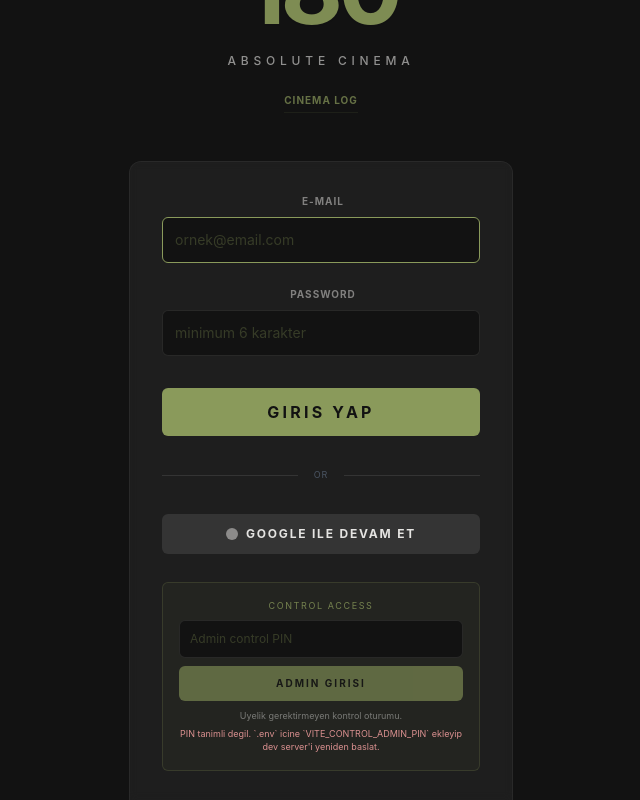
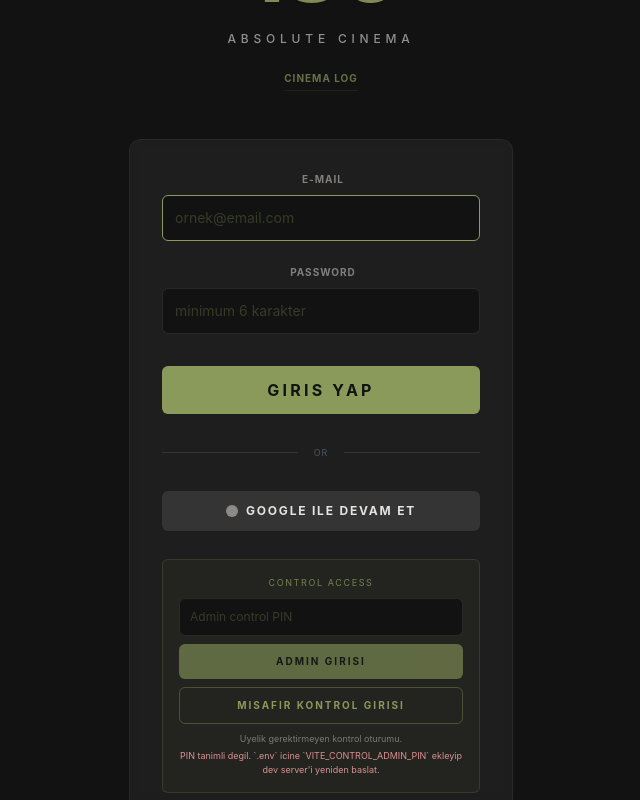
Before and after one commit to hsynakgn23-dev/180, a React (Vite) app: page / in a window 1280 px wide. Both pictures are taken after a click on the button "GIRIŞ YAP". Shown: the whole page, without its empty margins (319-959 px from the left). Built offline with nearby package versions, Linux system fonts and the light colour scheme; no server answers.

Commit message:
feat: add guest control login fallback

```diff
--- a/src/context/XPContext.tsx
+++ b/src/context/XPContext.tsx
@@ -114,6 +114,7 @@ interface XPContextType {
     authMode: 'supabase' | 'local';
     login: (email: string, password: string, isRegistering?: boolean) => Promise<AuthResult>;
     loginAsControl: (pin: string) => Promise<AuthResult>;
+    loginAsControlGuest: () => Promise<AuthResult>;
     loginWithGoogle: () => Promise<AuthResult>;
     logout: () => Promise<void>;
     avatarUrl?: string; // Custom uploaded avatar
@@ -242,6 +243,13 @@ const toSessionUser = (authUser: SupabaseUser | null): SessionUser | null => {
 };
 
 const getControlPin = (): string => (import.meta.env.VITE_CONTROL_ADMIN_PIN || '').trim();
+const shouldAllowGuestControl = (): boolean => {
+    if (import.meta.env.VITE_CONTROL_ALLOW_GUEST === '1') return true;
+    if (!import.meta.env.DEV) return false;
+    if (typeof window === 'undefined') return true;
+    const host = window.location.hostname;
+    return host === 'localhost' || host === '127.0.0.1';
+};
 
 const XPContext = createContext<XPContextType | undefined>(undefined);
 
@@ -280,10 +288,10 @@ export const XPProvider: React.FC<{ children: React.ReactNode }> = ({ children }
         let active = true;
         const applyAuthUser = (authUser: SupabaseUser | null) => {
             if (!active) return;
-            const mapped = toSessionUser(authUser);
-            if (!mapped && userRef.current?.role === 'admin_control') {
+            if (userRef.current?.role === 'admin_control') {
                 return;
             }
+            const mapped = toSessionUser(authUser);
             setSessionUser(mapped);
         };
 
@@ -473,7 +481,10 @@ export const XPProvider: React.FC<{ children: React.ReactNode }> = ({ children }
         }
 
         if (isSupabaseLive() && supabase) {
-            await supabase.auth.signOut();
+            const { error } = await supabase.auth.signOut();
+            if (error) {
+                console.warn('[Auth] failed to clear supabase session before control login', error);
+            }
         }
 
         const controlUser: SessionUser = {
@@ -484,6 +495,28 @@ export const XPProvider: React.FC<{ children: React.ReactNode }> = ({ children }
         setSessionUser(controlUser);
         triggerWhisper("Control access granted.");
         return { ok: true, message: 'Kontrol oturumu acildi.' };
+    };
+
+    const loginAsControlGuest = async (): Promise<AuthResult> => {
+        if (!shouldAllowGuestControl()) {
+            return { ok: false, message: 'Misafir kontrol erisimi kapali.' };
+        }
+
+        if (isSupabaseLive() && supabase) {
+            const { error } = await supabase.auth.signOut();
+            if (error) {
+                console.warn('[Auth] failed to clear supabase session before guest control login', error);
+            }
+        }
+
+        const controlUser: SessionUser = {
+            email: CONTROL_ADMIN_EMAIL,
+            name: CONTROL_ADMIN_NAME,
+            role: 'admin_control'
+        };
+        setSessionUser(controlUser);
+        triggerWhisper("Guest control access granted.");
+        return { ok: true, message: 'Misafir kontrol oturumu acildi.' };
     };
 
     const logout = async () => {
@@ -950,6 +983,7 @@ export const XPProvider: React.FC<{ children: React.ReactNode }> = ({ children }
             authMode,
             login,
             loginAsControl,
+            loginAsControlGuest,
             loginWithGoogle,
             logout,
             avatarUrl: state.avatarUrl,
--- a/src/features/auth/LoginView.tsx
+++ b/src/features/auth/LoginView.tsx
@@ -2,7 +2,7 @@ import React, { useState } from 'react';
 import { useXP } from '../../context/XPContext';
 
 export const LoginView: React.FC = () => {
-    const { login, loginWithGoogle, loginAsControl, authMode } = useXP();
+    const { login, loginWithGoogle, loginAsControl, loginAsControlGuest, authMode } = useXP();
     const [email, setEmail] = useState('');
     const [password, setPassword] = useState('');
     const [controlPin, setControlPin] = useState('');
@@ -14,6 +14,7 @@ export const LoginView: React.FC = () => {
     const [errorMessage, setErrorMessage] = useState('');
     const configuredControlPin = (import.meta.env.VITE_CONTROL_ADMIN_PIN || '').trim();
     const hasConfiguredControlPin = configuredControlPin.length > 0;
+    const canUseGuestControl = import.meta.env.DEV || import.meta.env.VITE_CONTROL_ALLOW_GUEST === '1';
 
     const handleSubmit = async (e: React.FormEvent) => {
         e.preventDefault();
@@ -74,6 +75,26 @@ export const LoginView: React.FC = () => {
                 setStatusMessage(result.message);
             }
             setControlPin('');
+        } finally {
+            setIsControlLoading(false);
+        }
+    };
+
+    const handleGuestControlLogin = async () => {
+        if (isControlLoading) return;
+        setIsControlLoading(true);
+        setErrorMessage('');
+        setStatusMessage('');
+
+        try {
+            const result = await loginAsControlGuest();
+            if (!result.ok) {
+                setErrorMessage(result.message || 'Misafir kontrol girisi basarisiz.');
+                return;
+            }
+            if (result.message) {
+                setStatusMessage(result.message);
+            }
         } finally {
             setIsControlLoading(false);
         }
@@ -189,6 +210,16 @@ export const LoginView: React.FC = () => {
                             >
                                 {isControlLoading ? 'Please wait...' : 'Admin Girisi'}
                             </button>
+                            {canUseGuestControl && (
+                                <button
+                                    type="button"
+                                    onClick={handleGuestControlLogin}
+                                    disabled={isControlLoading}
+                                    className="w-full border border-[#8A9A5B]/40 text-[#8A9A5B] font-bold py-2.5 uppercase tracking-[0.2em] text-[10px] rounded-md hover:bg-[#8A9A5B]/10 transition-colors disabled:opacity-60 disabled:cursor-not-allowed"
+                                >
+                                    {isControlLoading ? 'Please wait...' : 'Misafir Kontrol Girisi'}
+                                </button>
+                            )}
                         </div>
                         <p className="text-[9px] text-[#E5E4E2]/45 mt-2">
                             Uyelik gerektirmeyen kontrol oturumu.
```
Also changed, not shown: 1 other file (tests, documents, lock files or other folders).
